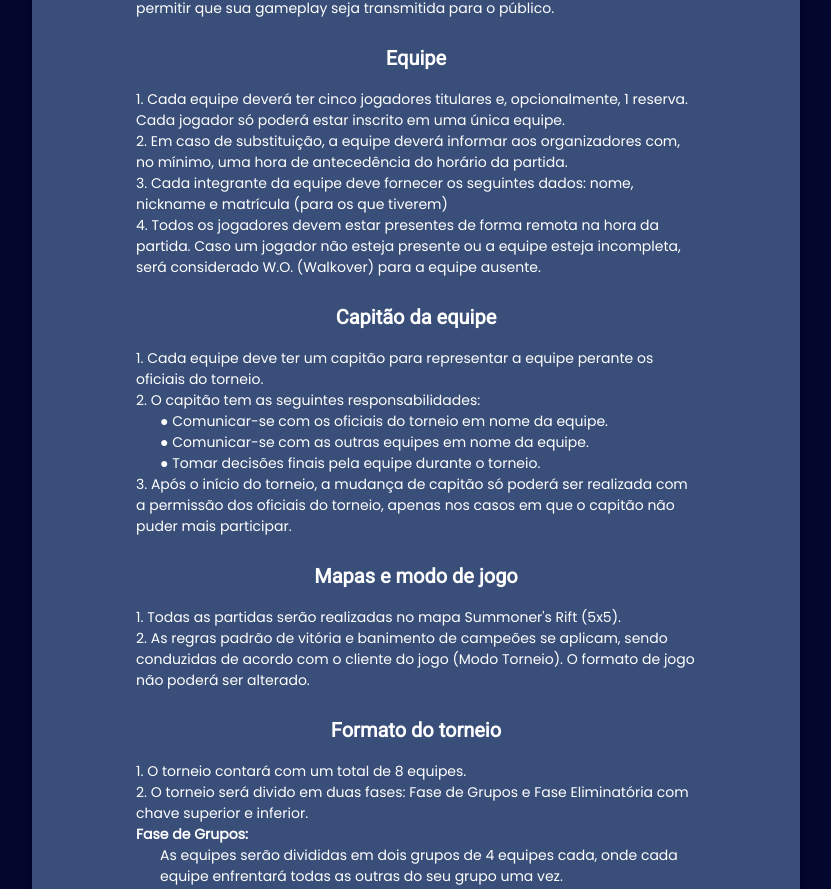
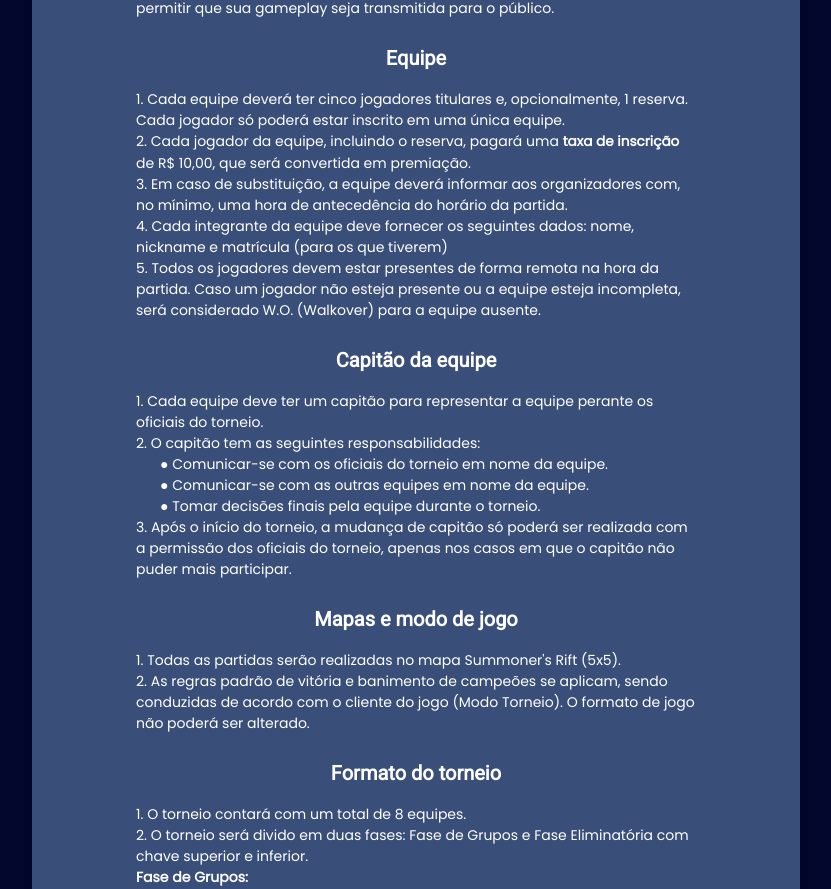
Before and after one commit to gbrlmzl/site-rinha-v1, a Next.js app: page /regulamento in a window 1280 px wide. Shown: the part 853-1742 px from the top of the page, without its empty margins (224-1055 px from the left). Built offline with nearby package versions, Linux system fonts and the light colour scheme; a web font is replaced by a local one; what @mui/material-nextjs would draw is missing.

Commit message:
Taxa de inscrição no regulamento

```diff
--- a/src/components/Regulamento/Regulamento.jsx
+++ b/src/components/Regulamento/Regulamento.jsx
@@ -84,15 +84,18 @@ const Regulamento = () => {
                   1. Cada equipe deverá ter cinco jogadores titulares e, opcionalmente, 1 reserva.
                   Cada jogador só poderá estar inscrito em uma única equipe.
                   </Typography>
-                  <Typography variant="text2White" >
-                  2. Em caso de substituição, a equipe deverá informar aos organizadores com, no mínimo, uma hora de antecedência do horário da partida.
+                  <Typography variant="text2White">
+                  2. Cada jogador da equipe, incluindo o reserva, pagará uma <Typography component="span" fontFamily={"Poppins"} fontSize={"0.85rem"} fontWeight="bold" color="white"> taxa de inscrição </Typography> de R$ 10,00, que será convertida em premiação.
                   </Typography>
                   <Typography variant="text2White" >
-                  3. Cada integrante da equipe deve fornecer os seguintes dados: nome, nickname e
+                  3. Em caso de substituição, a equipe deverá informar aos organizadores com, no mínimo, uma hora de antecedência do horário da partida.
+                  </Typography>
+                  <Typography variant="text2White" >
+                  4. Cada integrante da equipe deve fornecer os seguintes dados: nome, nickname e
                   matrícula (para os que tiverem)
                   </Typography>
                   <Typography variant="text2White">
-                  4. Todos os jogadores devem estar presentes de forma remota na hora da partida.
+                  5. Todos os jogadores devem estar presentes de forma remota na hora da partida.
                   Caso um jogador não esteja presente ou a equipe esteja incompleta, será
                   considerado W.O. (Walkover) para a equipe ausente.
                   </Typography>
```
